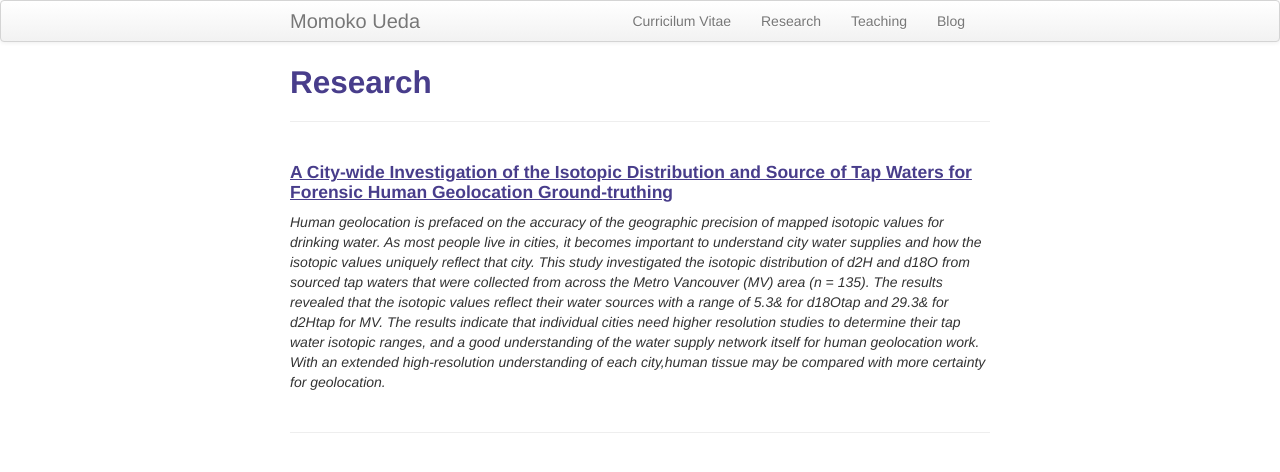
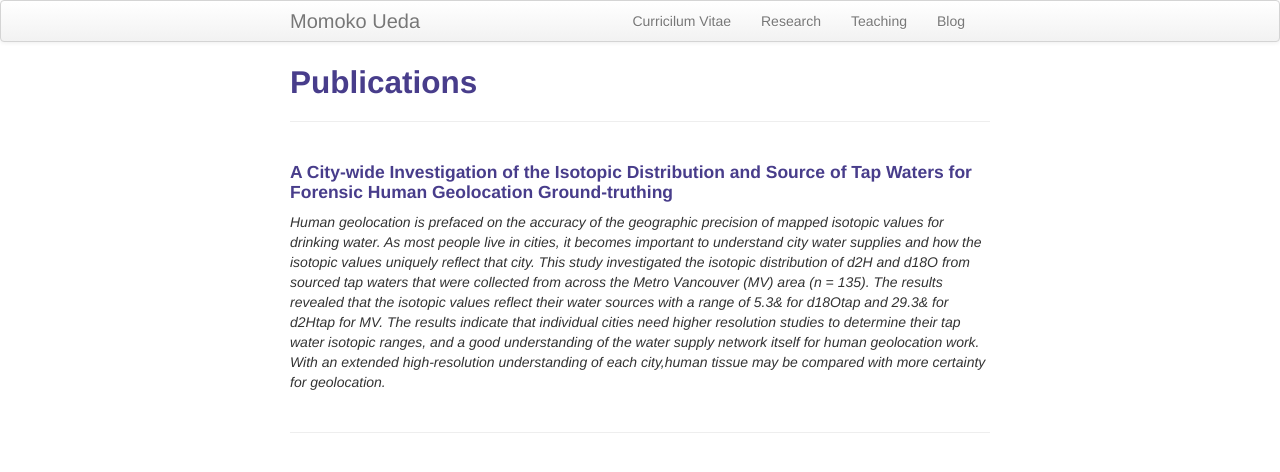
Before and after one commit to momoueda/momoueda1.github.io, a Jekyll site: the page built from pages/publications.md, in a window 1280 px wide. Shown: the top 472 px of the page. Built offline with Jekyll 4.4.1, drawn with Linux system fonts in a browser that asks for light colours.

Commit message:
Update and rename research.md to publications.md

```diff
--- a/pages/research.md
+++ b/pages/publications.md
@@ -1,12 +1,12 @@
 ---
 layout: page
-title: Research
-description: Momoko Ueda's research
+title: Publications
+description: Momoko Ueda's publications
 ---
 
 
 
-#### <u>A City-wide Investigation of the Isotopic Distribution and Source of Tap Waters for Forensic Human Geolocation Ground-truthing</u>
+#### A City-wide Investigation of the Isotopic Distribution and Source of Tap Waters for Forensic Human Geolocation Ground-truthing
 *Human geolocation is prefaced on the accuracy of the geographic precision of mapped isotopic values for drinking water. As most people live in cities, it becomes important to understand city water supplies and how the isotopic values uniquely reflect that city. This study investigated the isotopic distribution of d2H and d18O from sourced tap waters that were collected from across the Metro Vancouver (MV) area (n = 135). The results revealed that the isotopic values reflect their water sources with a range of 5.3& for d18Otap and 29.3& for d2Htap for MV. The results indicate that individual cities need higher resolution studies to determine their tap water isotopic ranges, and a good understanding of the water supply network itself for human geolocation work. With an extended high-resolution understanding of each city,human tissue may be compared with more certainty for geolocation.*
 
 
```
